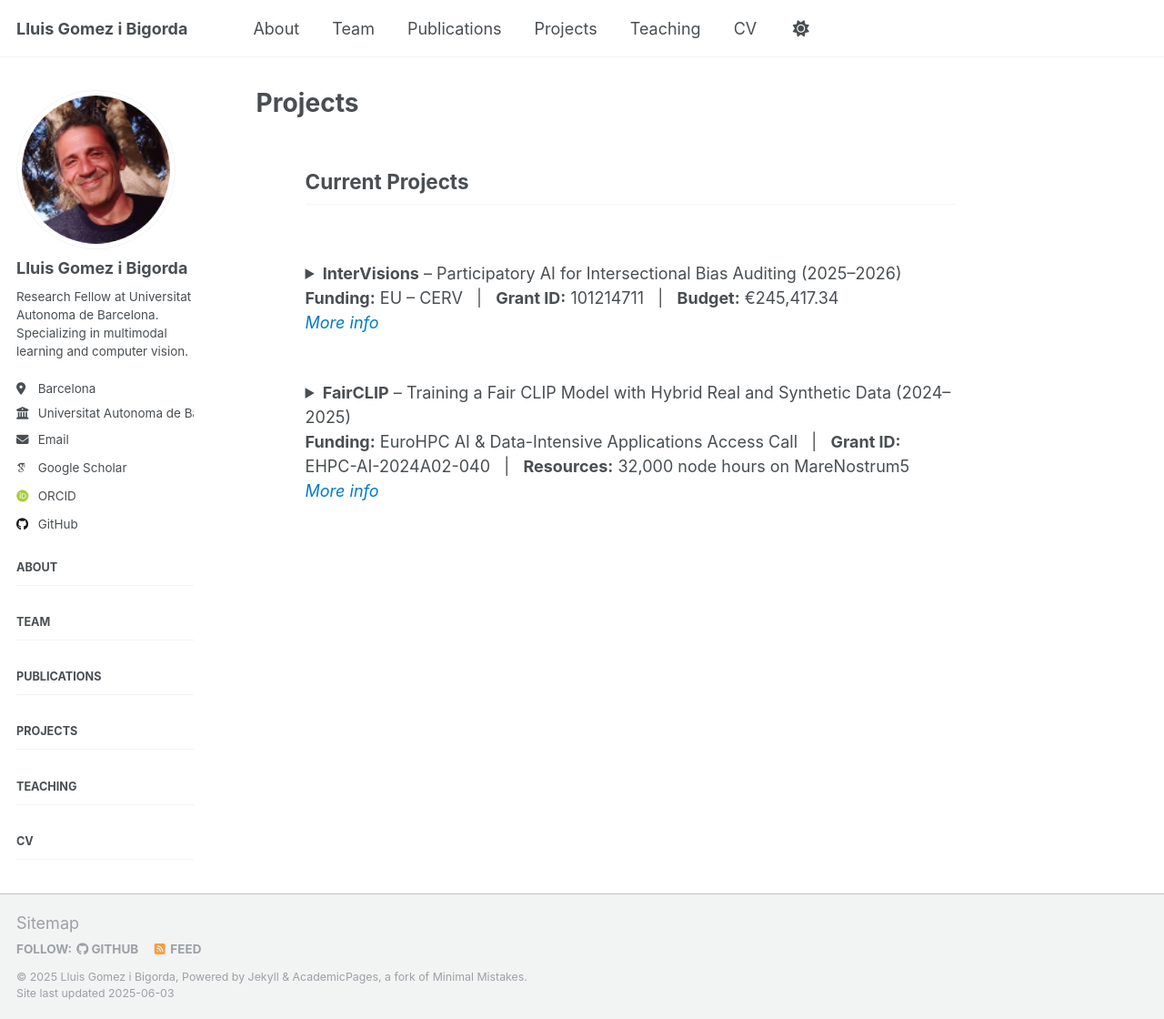
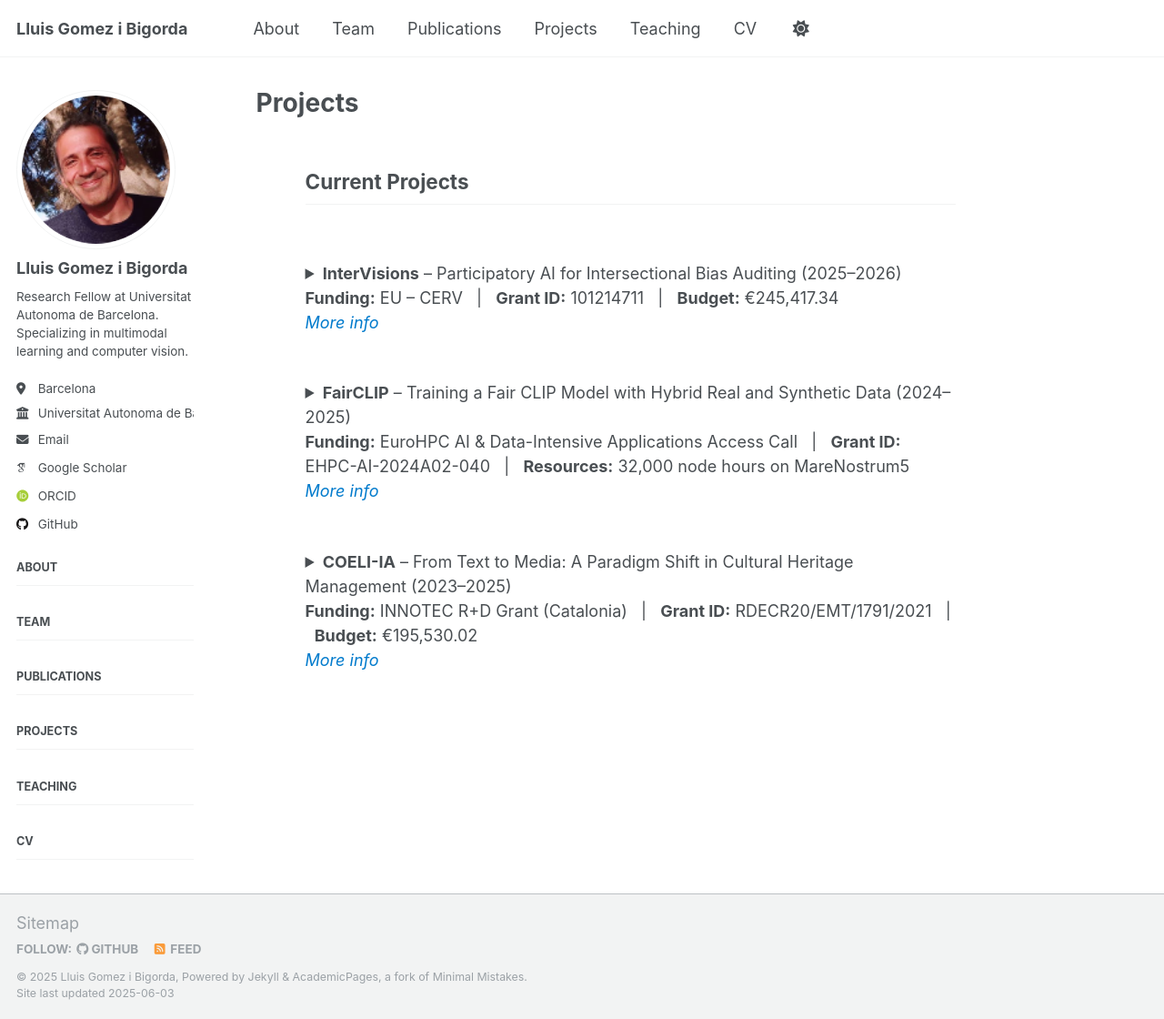
Before and after one commit to lluisgomez/lluisgomez.github.io, a Jekyll site: the page built from _pages/projects.md, in a window 1280 px wide and 1120 px high. Shown: the whole window at 91% size. Built offline with Jekyll 4.4.1, drawn with Linux system fonts in a browser that asks for light colours; some web fonts are replaced; some of the changed text lies outside the part shown.

Commit message:
update projects file

```diff
--- a/_pages/projects.md
+++ b/_pages/projects.md
@@ -78,6 +78,47 @@ sidebar:
 
   <strong>Keywords:</strong> Fair AI, CLIP, Synthetic Data, Bias Mitigation, Diffusion Models, Vision-Language Models, HPC<br><br>
 
+  <strong>Code:</strong>
+  <a href="https://github.com/lluisgomez/FairCLIP" target="_blank">FairCLIP GitHub Repository</a>
+</details>
+
+<br>
+
+<details>
+  <summary>
+    <strong>COELI-IA</strong> – From Text to Media: A Paradigm Shift in Cultural Heritage Management (2023–2025)<br>
+    <strong>Funding:</strong> INNOTEC R+D Grant (Catalonia) &nbsp; | &nbsp;
+    <strong>Grant ID:</strong> RDECR20/EMT/1791/2021 &nbsp; | &nbsp;
+    <strong>Budget:</strong> €195,530.02<br>
+    <em style="color: #007acc; cursor: pointer;">More info</em>
+  </summary>
+  <br>
+
+  <strong>Coordinated by:</strong> Nubilum SL (SME) <br>
+  <strong>Research Partner:</strong> Centre de Visió per Computador (CVC), Universitat Autònoma de Barcelona<br><br>
+
+  <strong>Objective:</strong><br>
+  COELI-IA aims to revolutionize the management and dissemination of cultural heritage content by leveraging AI techniques. The project explores automatic classification, indexing, and enhanced accessibility for digital archives through multimodal models that can understand and connect text and media data.<br><br>
+
+  <strong>Key Innovations:</strong><br>
+  – Development of AI-driven cultural heritage content engines<br>
+  – New interfaces and recommendation systems based on content relevance<br>
+  – Fine-tuning of AI models for domain-specific archives<br><br>
+
+  <strong>Funding Structure:</strong><br>
+  – Total accepted budget: €195,530.02<br>
+  – CVC share: €84,446.05 (43.19%)<br>
+  – Nubilum SL share: €111,083.98 (56.81%)<br><br>
+
+  <strong>Team:</strong><br>
+  – Dr. Lluís Gómez (CVC Lead)
+  – Pep Casals Pug (Nubilum Lead)
+  – Marc Folia Campos (Nubilum)
+  – Francesc Net Barnes (CVC research staff)<br><br>
+
+  <strong>Keywords:</strong> Cultural Heritage, AI for Archives, Multimodal Indexing, Recommendation Systems, Computer Vision, NLP<br><br>
+
   <strong>More Info:</strong>
-  <a href="https://pracecalls.eu/" target="_blank">EuroHPC Access Portal</a>
+  <a href="https://coeli.cat/" target="_blank">coeli.cat</a> •
+  <a href="https://cvc.uab.cat" target="_blank">cvc.uab.cat</a>
 </details>
```
